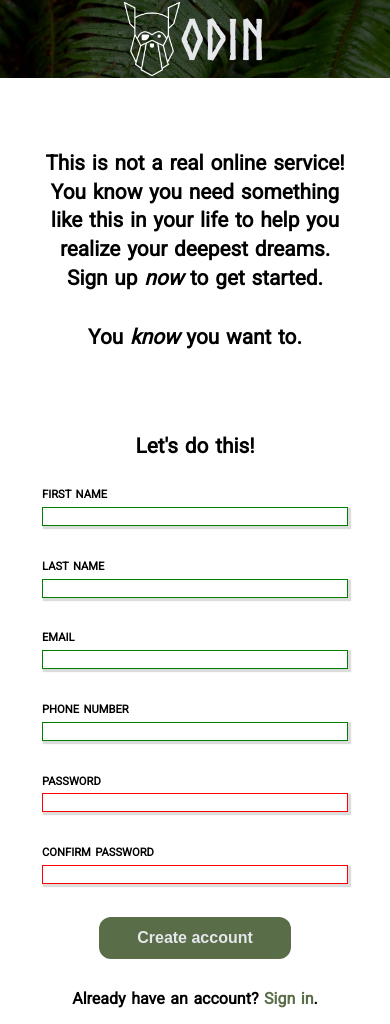
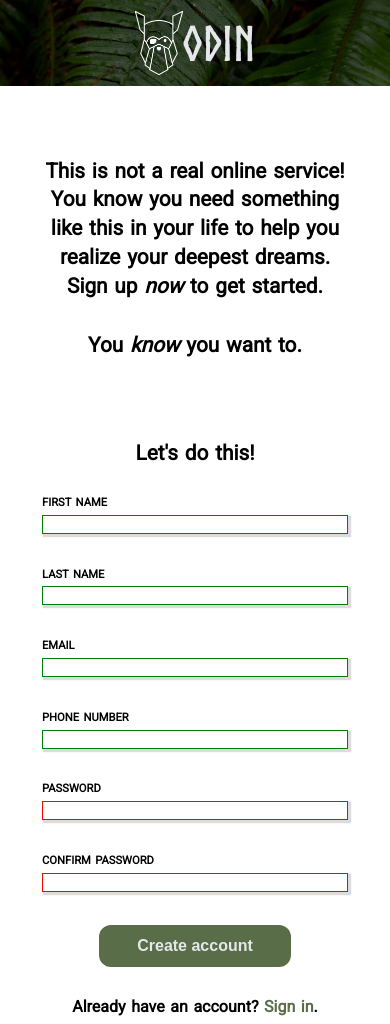
Before and after one commit to jotafer19/sign-up-form, a plain HTML site: page index.html in a window 390 px wide. Drawn offline with Linux system fonts and the light colour scheme.

Commit message:
Change icon size on mobile display

```diff
--- a/styles.css
+++ b/styles.css
@@ -179,7 +179,7 @@ a:hover {
 
     .image-banner {
         width: 100%;
-        height: 20vw;
+        height: 22vw;
         padding: 0;
         margin: 0;
         display: flex;
@@ -194,11 +194,11 @@ a:hover {
     }
 
     .odin {
-        font-size: max(3.5rem, 10vw);
+        font-size: max(3em, 10vw);
     }
 
     .logo {
-        width: max(3.5rem ,10vw);
+        width: max(3rem ,10vw);
     }
 
     .image-source {
```
